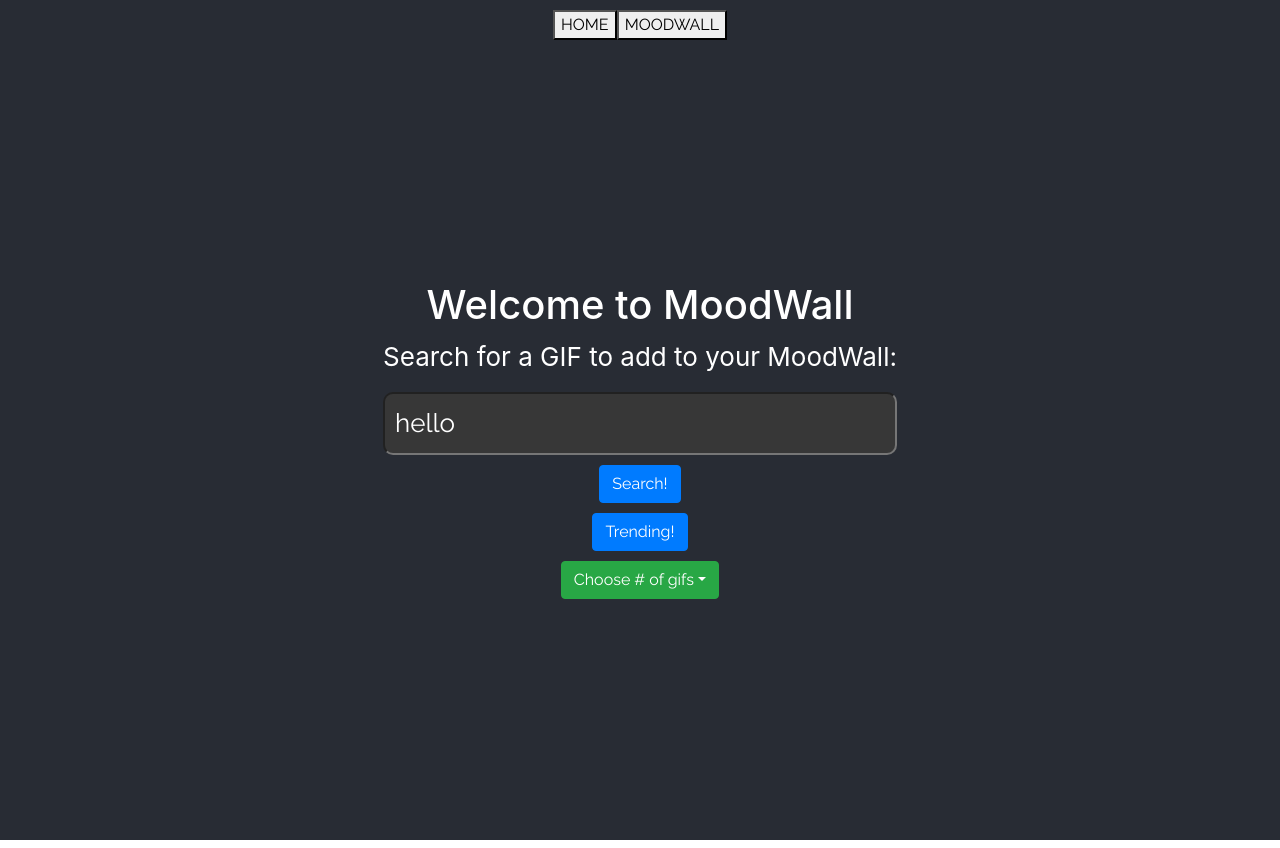
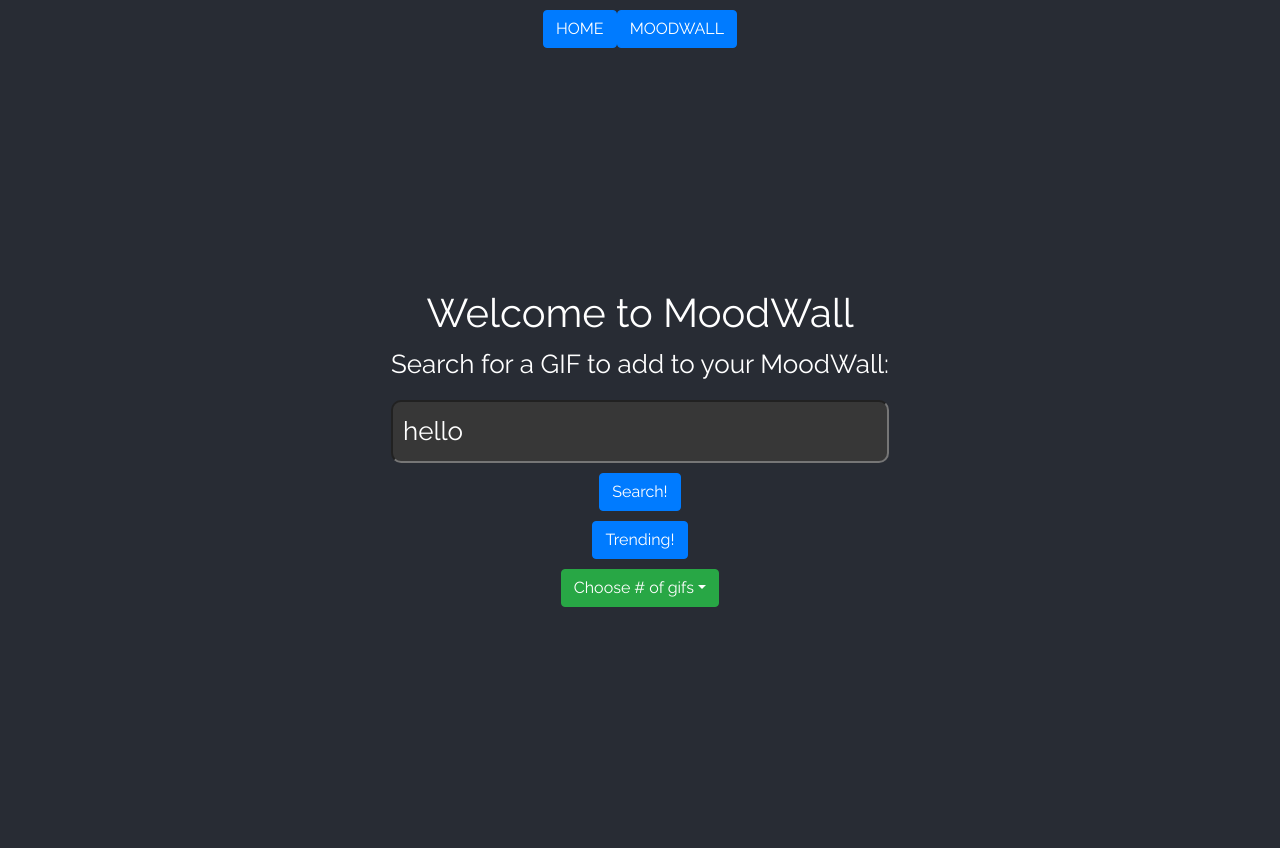
Before and after one commit to mhanna15/GifPicker, a React (Create React App) app in the folder gifpicker/: page / in a window 1280 px wide. Built offline with nearby package versions, Linux system fonts and the light colour scheme.

Commit message:
added css

```diff
--- a/gifpicker/src/App.css
+++ b/gifpicker/src/App.css
@@ -6,9 +6,16 @@
 
 Button {
   font-family: Raleway;
-  margin-top: 10px;
+  margin-right: 10px;
+  margin-left: 10px;
+
+  padding-left: 10px;
+  padding-right: 10px;
+  padding-bottom: 5px;
+  padding-top:5px;
 
 }
+
 a:visited {
   color:white;
 }
--- a/gifpicker/src/App.js
+++ b/gifpicker/src/App.js
@@ -1,7 +1,9 @@
 import React, { useState } from "react";
 import "./App.css";
 import SearchForm from "./searchForm";
-import MoodWall from "./MoodWall";
+import MoodWall from "./moodWall";
+import "bootstrap/dist/css/bootstrap.min.css";
+import { Button, Dropdown } from "react-bootstrap"
 
 function App() {
   const [showHome, setShowHome] = useState(true);
@@ -16,22 +18,22 @@ function App() {
 
   return (
     <div className="App">
-      <button
+      <Button
         onClick={() => {
           setShowHome(true);
           setShowMoodWall(false);
         }}
       >
         HOME
-      </button>
-      <button
+      </Button>
+      <Button
         onClick={() => {
           setShowMoodWall(true);
           setShowHome(false);
         }}
       >
         MOODWALL
-      </button>
+      </Button>
 
       {showHome && (
         <header className="App-header">
--- a/gifpicker/src/moodWall.js
+++ b/gifpicker/src/moodWall.js
@@ -1,8 +1,12 @@
 import React, { useState } from "react";
+
+import "./MoodWall.css";
+
 function MoodWall(props) {
   const { moodLinks } = props;
   return (
     <div>
+    <h1>Your MoodWall</h1>
       {moodLinks.map(url => (
         <img src={url} />
       ))}
```
Also changed, not shown: gifpicker/src/MoodWall.css (line endings or trailing spaces).
